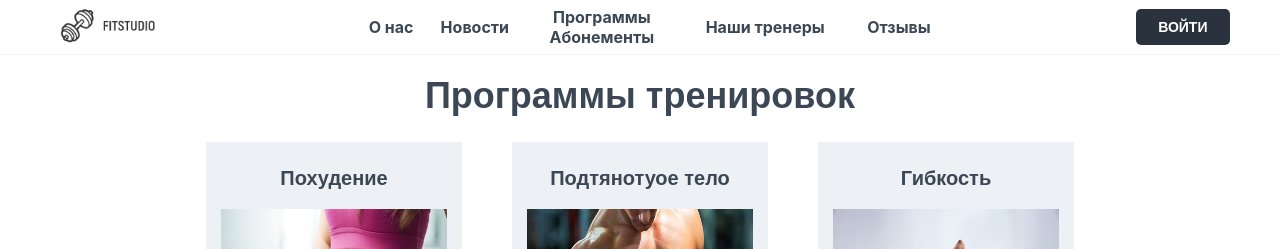
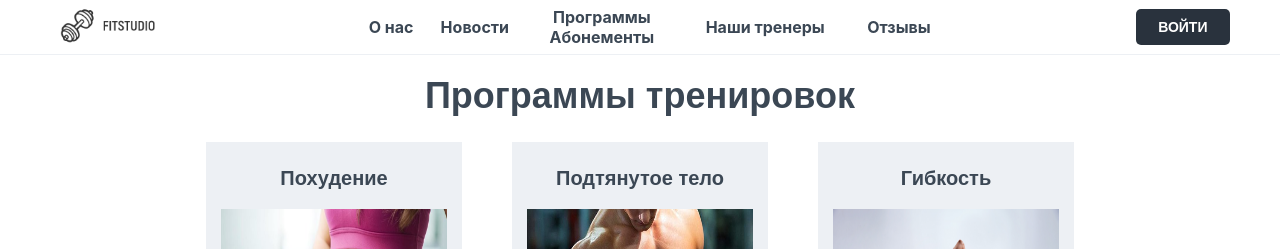
Before and after one commit to moevm/nosql2h22-fitness, a React (Create React App) app in the folder frontend/: page / in a window 1280 px wide. Both pictures are taken after a click on the element "Программы". Shown: the top 249 px of the page. Built offline with nearby package versions, Linux system fonts and the light colour scheme.

Commit message:
some fix

```diff
--- a/frontend/src/components/Programs.js
+++ b/frontend/src/components/Programs.js
@@ -17,7 +17,7 @@ const dataModal = [
         more_info:'На этих занятиях тренер составит для Вас индивидуальную программу упражнений ориентированную на сжигание жира, а также будет давать Вам консультации по питанию для более быстрого и чёткого результата!',
         trainers: ['Коренева Оксана Семеновна']
     },
-    {title: 'Подтянотуое тело', img: toned_body, more_info: '...'},
+    {title: 'Подтянутое тело', img: toned_body, more_info: '...'},
     {title: 'Гибкость', img: plasticity, more_info: '...'},
     {title: 'Реабилитация', img: rehab, more_info: '...'},
     {title: 'Набор массы', img: weight_gain, more_info: '...'},
@@ -46,7 +46,7 @@ export default function Programs(){
                     <button className='more__btn' onClick={e=>openModal(e, 0)}>ПОДРОБНЕЕ</button>
                 </div>
                 <div className='programs__content_item'>
-                    <p>Подтянотуое тело</p>
+                    <p>Подтянутое тело</p>
                     <div className='front'>
                         <img src={toned_body} alt='toned_body'/>
                         <p>Для получения подтянутой фигуры без лишних массивов мышц</p>
```
Also changed, not shown: 2 other files (tests, documents, lock files or other folders).
